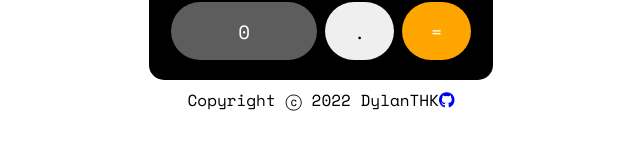
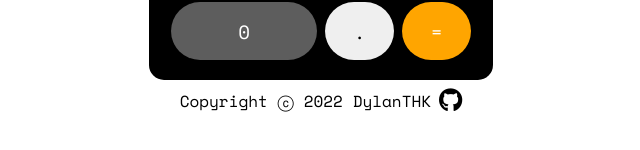
Before and after one commit to DylanTHK/calculator, a plain HTML site: page index.html in a window 1280 px wide. Shown: the part 464-614 px from the top of the page, without its empty margins (319-959 px from the left). Drawn offline with nearby package versions, Linux system fonts and the light colour scheme.

Commit message:
adjustments to footer logos

```diff
--- a/style.css
+++ b/style.css
@@ -124,3 +124,18 @@ footer settings
     display: flex;
     margin-top: .5rem;
 }
+
+.fa-github:before {
+    content: "\f09b";
+}
+
+.fa-github {
+    color: var(--primaryColour);
+    font-size: 24px;
+    transition: transform 0.3s ease-in-out;
+    padding-left: .5rem;
+}
+
+.fa-github:hover {
+    transform: rotate(360deg) scale(1.2);
+}
```
Also changed, not shown: index.html (+1 -1 lines).
